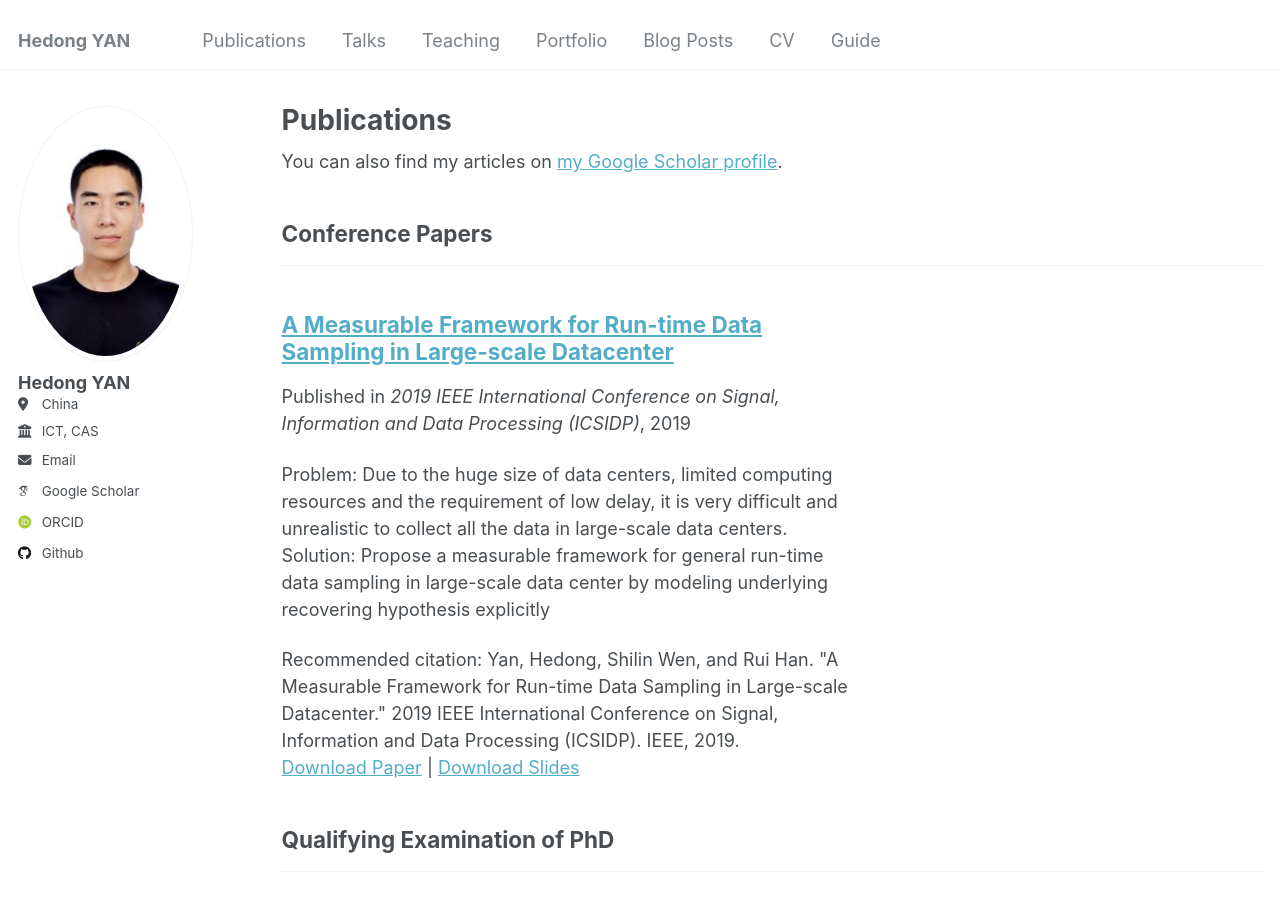
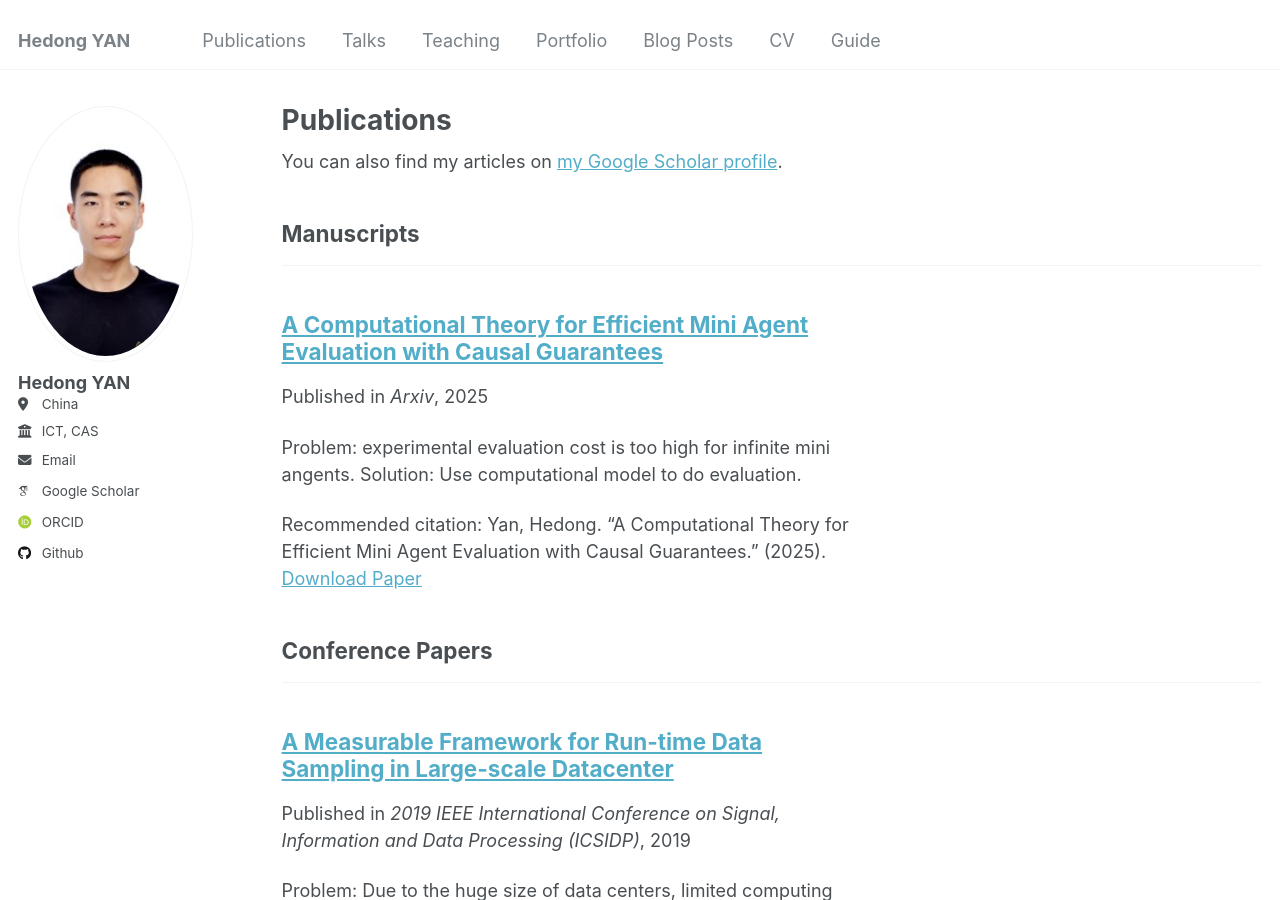
Before and after one commit to hedongyan/hedongyan.github.io, a Jekyll site: the page built from _pages/publications.html, in a window 1280 px wide and 900 px high. Built offline with Jekyll 4.4.1, drawn with Linux system fonts in a browser that asks for light colours; some web fonts are replaced.

Commit message:
update paper

```diff
--- a/_config.yml
+++ b/_config.yml
@@ -78,8 +78,10 @@ author:
 publication_category:
   books:
     title: 'Books'
+  journals:
+    title: 'Journal Articles'
   manuscripts:
-    title: 'Journal Articles'
+    title: 'Manuscripts'
   conferences:
     title: 'Conference Papers'
   Qualifying Examination:
--- /dev/null
+++ b/_publications/2025-05-15-A Computational Theory for Efficient Mini Agent Evaluation with Causal Guarantees.md
@@ -0,0 +1,14 @@
+---
+title: "A Computational Theory for Efficient Mini Agent Evaluation with Causal Guarantees"
+collection: publications
+category: manuscripts
+permalink: /publication/2025-05-15-A Computational Theory for Efficient Mini Agent Evaluation with Causal Guarantees
+excerpt: 'Problem: experimental evaluation cost is too high for infinite mini angents. Solution: Use computational model to do evaluation.'
+date: 2025-05-15
+venue: 'Arxiv'
+# slidesurl: 'https://arxiv.org/abs/2503.21138'
+paperurl: 'https://arxiv.org/abs/2503.21138'
+citation: 'Yan, Hedong. “A Computational Theory for Efficient Mini Agent Evaluation with Causal Guarantees.” (2025).'
+---
+
+In order to reduce the cost of experimental evaluation for agents, we introduce a computational theory of evaluation for mini agents: build evaluation model to accelerate the evaluation procedures. We prove upper bounds of generalized error and generalized causal effect error of given evaluation models for infinite agents. We also prove efficiency, and consistency to estimated causal effect from deployed agents to evaluation metric by prediction. To learn evaluation models, we propose a meta-learner to handle heterogeneous agents space problem. Comparing with existed evaluation approaches, our (conditional) evaluation model reduced 24.1\% to 99.0\% evaluation errors across 12 scenes, including individual medicine, scientific simulation, social experiment, business activity, and quantum trade. The evaluation time is reduced 3 to 7 order of magnitude per subject comparing with experiments or simulations.
```
